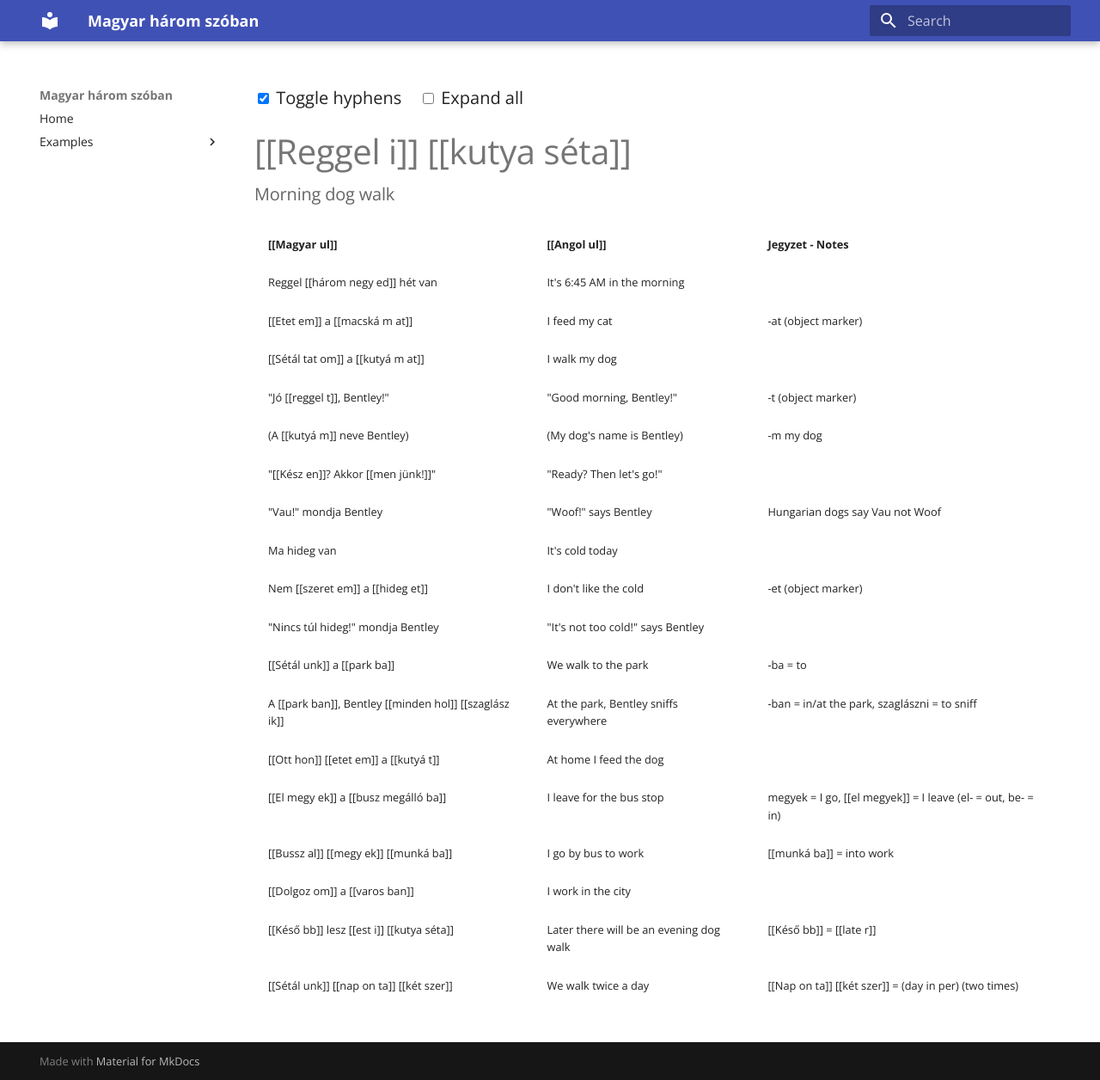
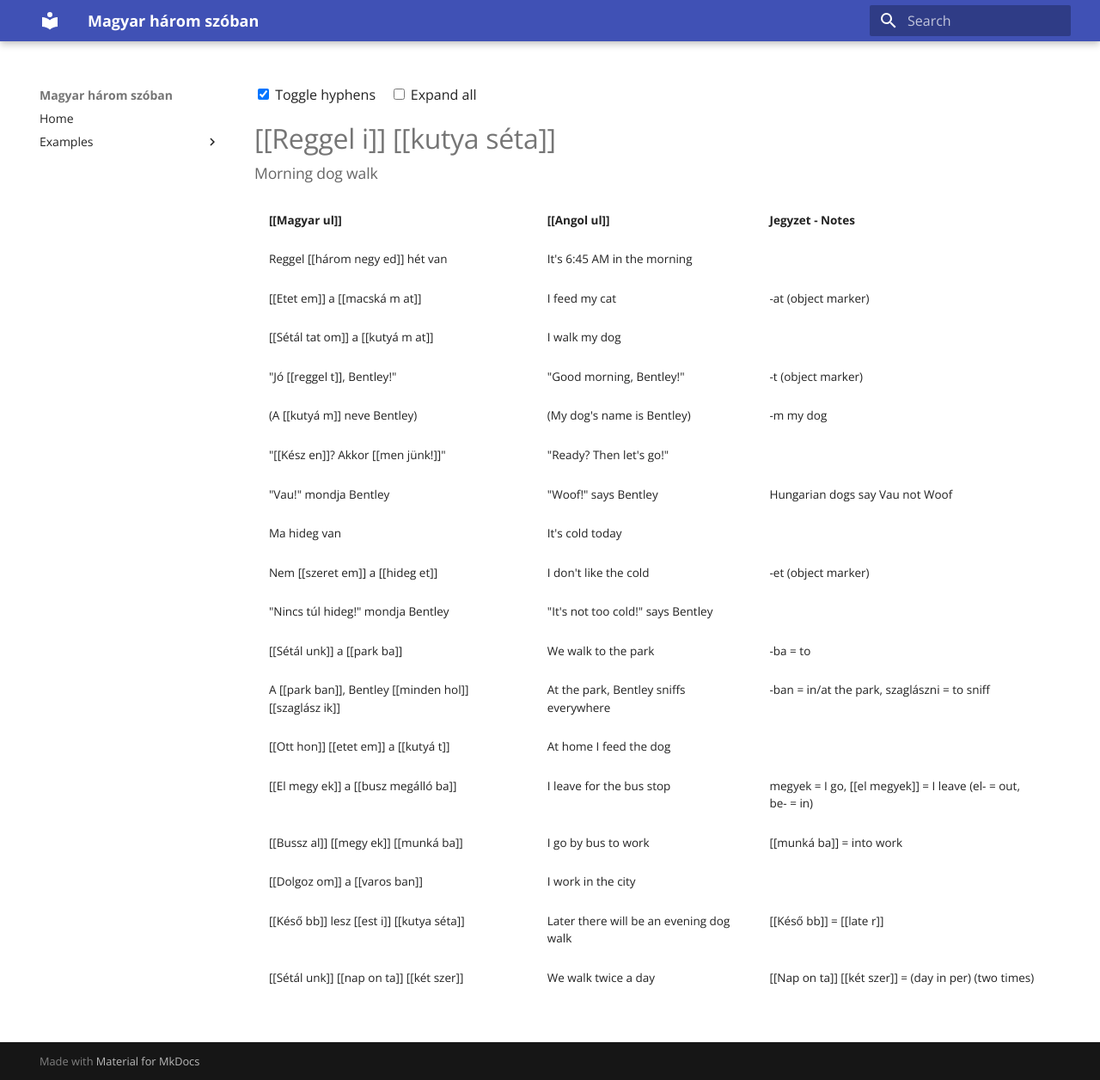
Before and after one commit to baxy750/mhs, an MkDocs documentation site: the page built from docs/week1.md, in a window 1280 px wide and 1256 px high. Shown: the whole window at 86% size. Built offline with MkDocs 1.6.1 and Material for MkDocs 9.7.7, drawn with Linux system fonts in a browser that asks for light colours.

Commit message:
Update content

```diff
--- a/docs/css/morph.css
+++ b/docs/css/morph.css
@@ -10,7 +10,7 @@
 /* this serves as a subtitle under the H1 heading */
 .md-typeset h5 {
   text-transform: none;
-  font-size: 1em;
+  font-size: 1.1em;
   font-weight: normal;
   color: #666;
   margin-top: -0.2em;
@@ -18,10 +18,11 @@
 }
 
 
-/* Increase body copy font size */
-.md-typeset {
-  font-size: 1.0rem;   /* default is about 0.9rem */
-  line-height: 1.6;    /* optional: improve readability */
+/* Increase font size inside all Markdown table cells */
+.md-typeset table td,
+.md-typeset table th {
+  font-size: 0.675rem !important;
+  line-height: 1.5;
 }
 
 
```
